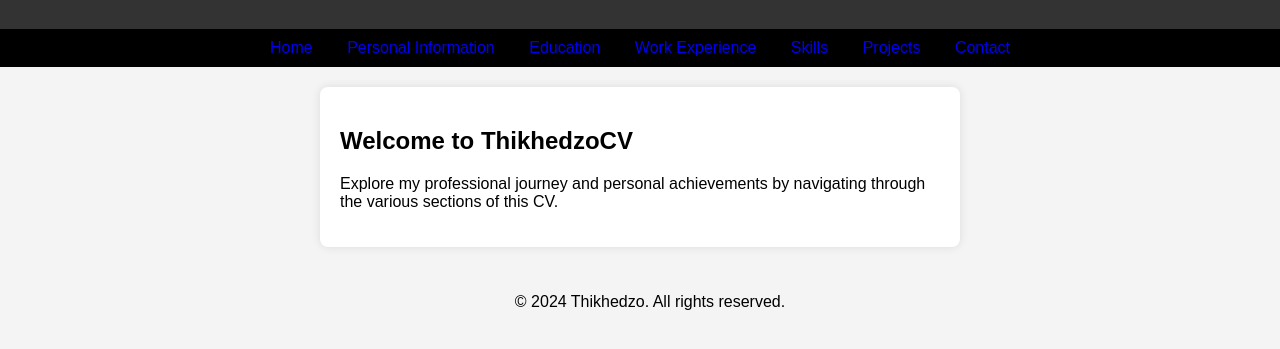
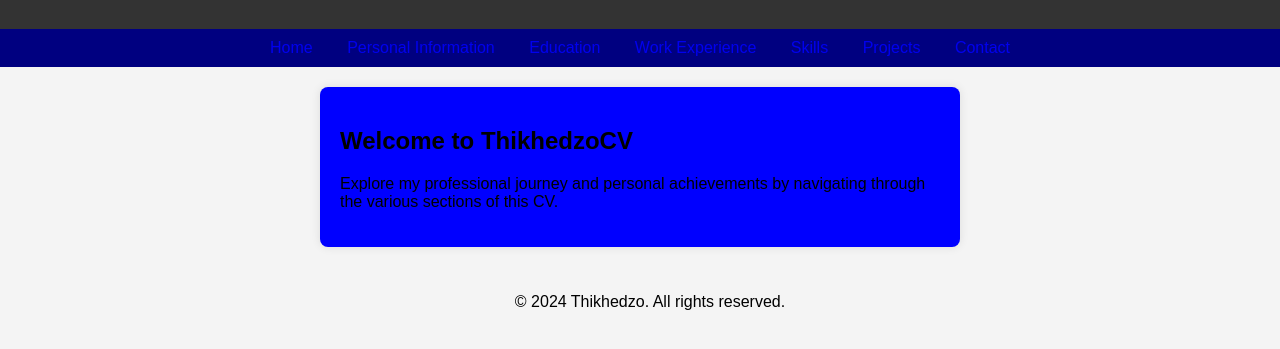
Before and after one commit to Raedani/cv--web, a plain HTML site: page index.html in a window 1280 px wide. Shown: the part 89-438 px from the top of the page. Drawn offline with Linux system fonts and the light colour scheme.

Commit message:
Update index.html

```diff
--- a/index.html
+++ b/index.html
@@ -23,7 +23,7 @@ You said:
             width: 100%;
         }
         nav {
-            background: black;
+            background: navy;
             padding: 10px;
             text-align: center;
             display: block; /* Display the navigation */
@@ -41,7 +41,7 @@ You said:
             padding: 20px;
             max-width: 600px;
             margin: 20px auto;
-            background: white;
+            background: blue;
             border-radius: 8px;
             box-shadow: 0 0 10px rgba(0, 0, 0, 0.1);
         }
@@ -71,7 +71,7 @@ You said:
             width: 100%;
             padding: 15px;
             background-color: #333;
-            color: white;
+            color: yellow;
             border: none;
             border-radius: 5px;
             font-size: 16px;
```
